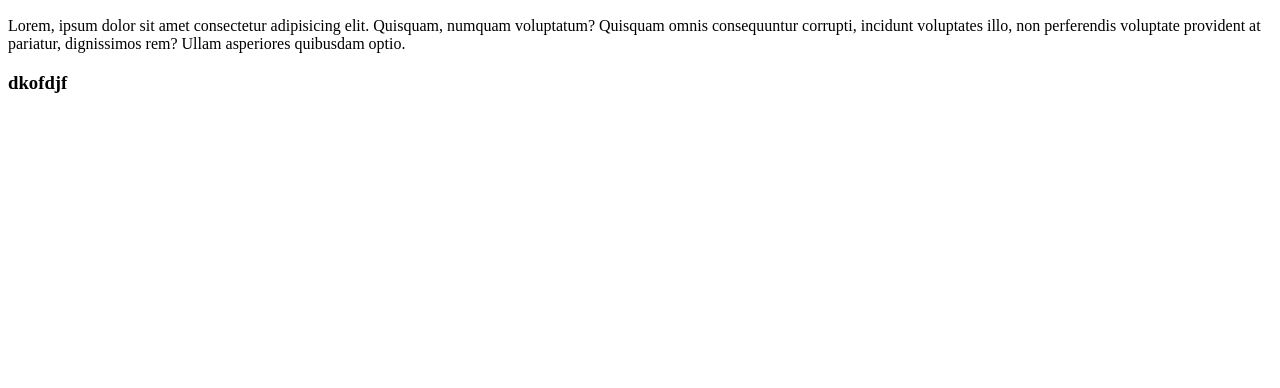
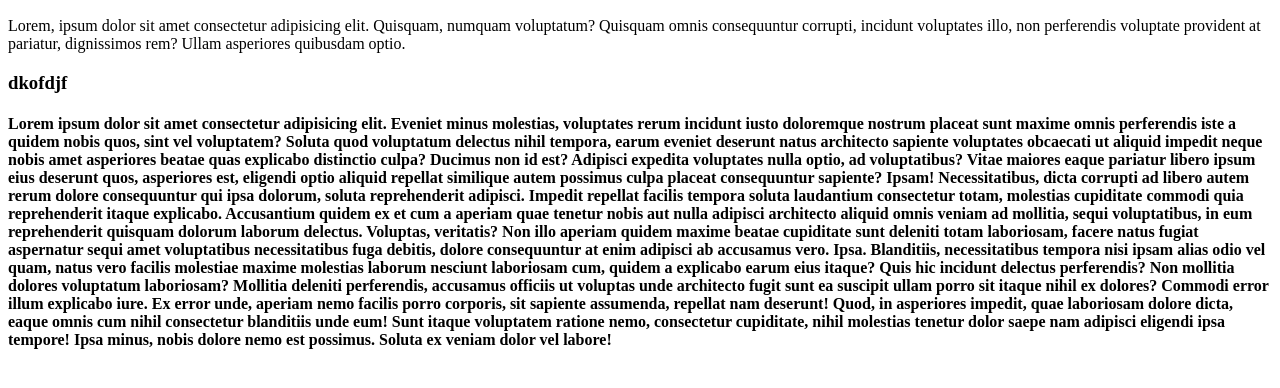
Before and after one commit to Deepakkumar040223/myproject123, a plain HTML site: page index.html in a window 1280 px wide. Shown: the part 110-498 px from the top of the page. Drawn offline with Linux system fonts and the light colour scheme.

Commit message:
index file 1.2

```diff
--- a/index.html
+++ b/index.html
@@ -10,5 +10,15 @@
     <h2>Deepak</h2>
     <p>Lorem, ipsum dolor sit amet consectetur adipisicing elit. Quisquam, numquam voluptatum? Quisquam omnis consequuntur corrupti, incidunt voluptates illo, non perferendis voluptate provident at pariatur, dignissimos rem? Ullam asperiores quibusdam optio.</p>
     <h3>dkofdjf</h3>
+    <h4>Lorem ipsum dolor sit amet consectetur adipisicing elit. Eveniet minus molestias, voluptates rerum incidunt iusto doloremque nostrum placeat sunt maxime omnis perferendis iste a quidem nobis quos, sint vel voluptatem?
+    Soluta quod voluptatum delectus nihil tempora, earum eveniet deserunt natus architecto sapiente voluptates obcaecati ut aliquid impedit neque nobis amet asperiores beatae quas explicabo distinctio culpa? Ducimus non id est?
+    Adipisci expedita voluptates nulla optio, ad voluptatibus? Vitae maiores eaque pariatur libero ipsum eius deserunt quos, asperiores est, eligendi optio aliquid repellat similique autem possimus culpa placeat consequuntur sapiente? Ipsam!
+    Necessitatibus, dicta corrupti ad libero autem rerum dolore consequuntur qui ipsa dolorum, soluta reprehenderit adipisci. Impedit repellat facilis tempora soluta laudantium consectetur totam, molestias cupiditate commodi quia reprehenderit itaque explicabo.
+    Accusantium quidem ex et cum a aperiam quae tenetur nobis aut nulla adipisci architecto aliquid omnis veniam ad mollitia, sequi voluptatibus, in eum reprehenderit quisquam dolorum laborum delectus. Voluptas, veritatis?
+    Non illo aperiam quidem maxime beatae cupiditate sunt deleniti totam laboriosam, facere natus fugiat aspernatur sequi amet voluptatibus necessitatibus fuga debitis, dolore consequuntur at enim adipisci ab accusamus vero. Ipsa.
+    Blanditiis, necessitatibus tempora nisi ipsam alias odio vel quam, natus vero facilis molestiae maxime molestias laborum nesciunt laboriosam cum, quidem a explicabo earum eius itaque? Quis hic incidunt delectus perferendis?
+    Non mollitia dolores voluptatum laboriosam? Mollitia deleniti perferendis, accusamus officiis ut voluptas unde architecto fugit sunt ea suscipit ullam porro sit itaque nihil ex dolores? Commodi error illum explicabo iure.
+    Ex error unde, aperiam nemo facilis porro corporis, sit sapiente assumenda, repellat nam deserunt! Quod, in asperiores impedit, quae laboriosam dolore dicta, eaque omnis cum nihil consectetur blanditiis unde eum!
+    Sunt itaque voluptatem ratione nemo, consectetur cupiditate, nihil molestias tenetur dolor saepe nam adipisci eligendi ipsa tempore! Ipsa minus, nobis dolore nemo est possimus. Soluta ex veniam dolor vel labore!</h4>
 </body>
 </html>
```
